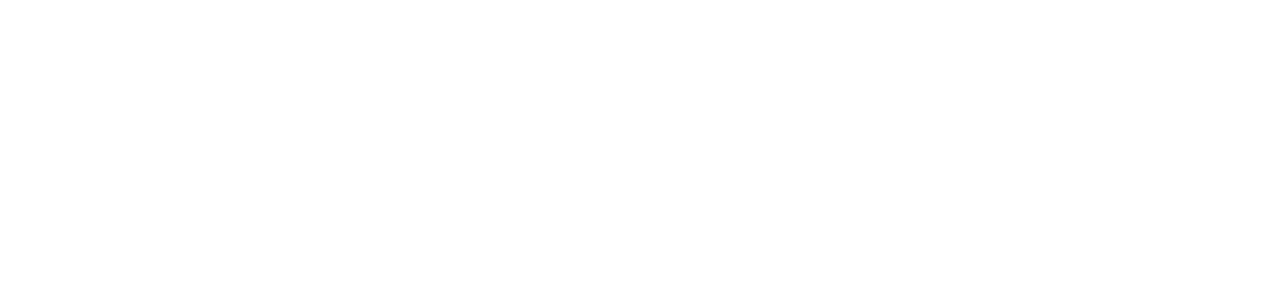
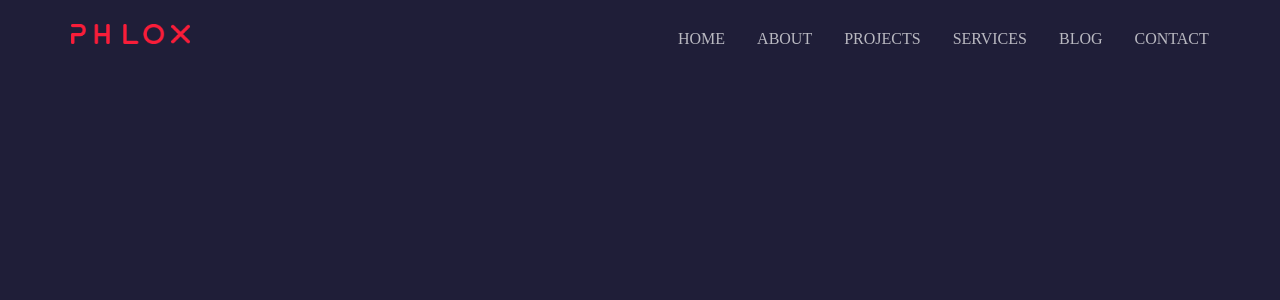
Before and after one commit to lucamagenes/proj-html-vuejs, a Vue app: page / in a window 1280 px wide. Shown: the top 300 px of the page. Built offline with nearby package versions, Linux system fonts and the light colour scheme.

Commit message:
header component complete

```diff
--- a/package.json
+++ b/package.json
@@ -13,9 +13,10 @@
     "@fortawesome/free-regular-svg-icons": "^5.15.4",
     "@fortawesome/free-solid-svg-icons": "^5.15.4",
     "@fortawesome/vue-fontawesome": "^2.0.6",
+    "bootstrap": "^5.1.3",
     "bootstrap-vue": "^2.21.2",
     "core-js": "^3.6.5",
-    "vue": "^2.6.11"
+    "vue": "^2.6.14"
   },
   "devDependencies": {
     "@vue/cli-plugin-babel": "~4.5.0",
--- a/src/assets/scss/common.scss
+++ b/src/assets/scss/common.scss
@@ -1,5 +1,21 @@
+@import './variables.scss';
+
 *{
     padding: 0;
     bottom: 0;
     box-sizing: border-box;
 }
+
+body{
+    max-width: 1920px;
+    background-color: $background-dark-blue;
+}
+
+.d-flex{
+    display: flex;
+}
+
+.container{
+    width: 90%;
+    margin: auto;
+}
--- a/src/components/SiteHeader.vue
+++ b/src/components/SiteHeader.vue
@@ -1,10 +1,47 @@
 <template>
-  <header></header>
+  <header>
+    <nav class="container d-flex">
+      <div class="logo">
+        <img
+          src="../assets/img/logotype.png"
+          alt="logo-brand-name"
+          height="20"
+        />
+      </div>
+      <div class="right d-flex">
+        <div class="navLink" v-for="link in navLink" :key="link">
+          <a href="#">{{ link }} </a>
+        </div>
+      </div>
+    </nav>
+  </header>
 </template>
 
 <script>
-export default {};
+export default {
+  data() {
+    return {
+      navLink: ["HOME", "ABOUT", "PROJECTS", "SERVICES", "BLOG", "CONTACT"],
+    };
+  },
+};
 </script>
 
 <style lang="scss">
+@import "../assets/scss/common.scss";
+
+nav {
+  height: 40px;
+  justify-content: space-between;
+  align-items: flex-end;
+
+  a {
+    margin-left: 2rem;
+    text-decoration: none;
+    color: $text-not-hover;
+  }
+  a:hover {
+    color: $text-primry;
+  }
+}
 </style>
```
Also changed, not shown: src/assets/scss/variables.scss (line endings or trailing spaces), 1 other file (tests, documents, lock files or other folders).
